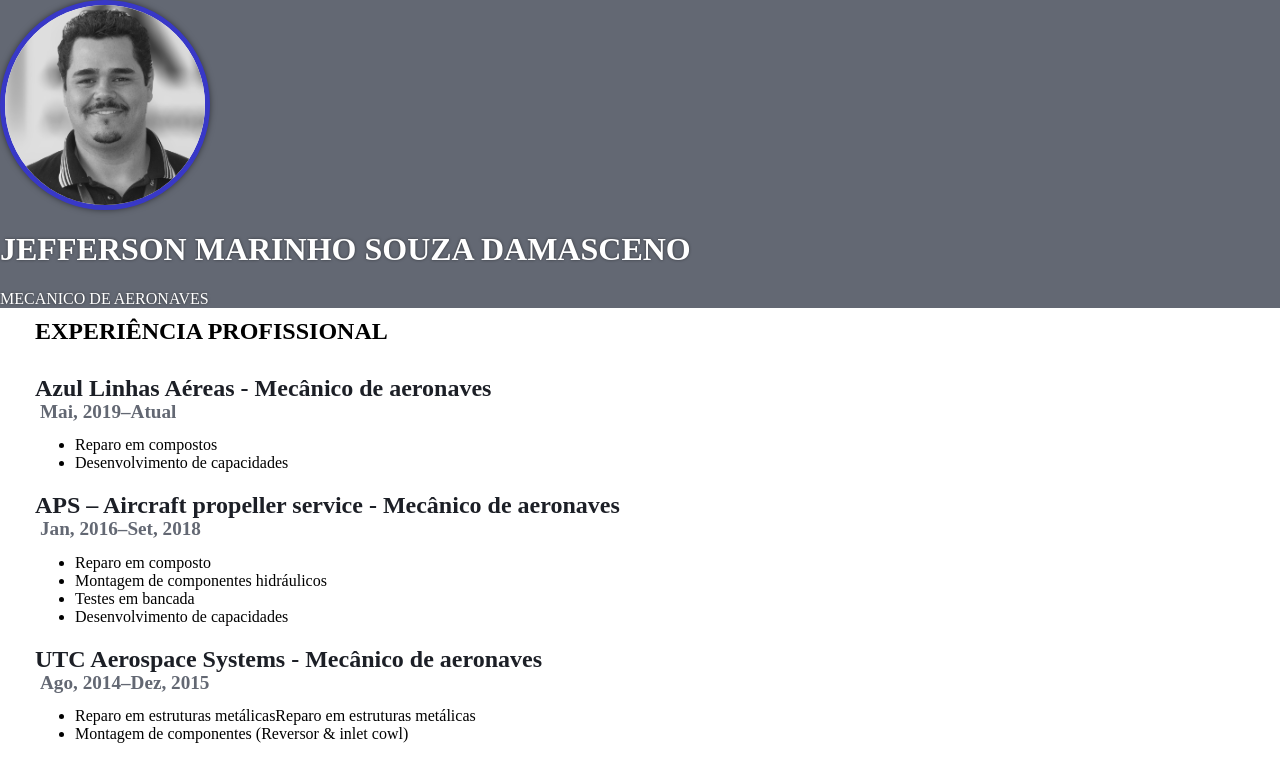
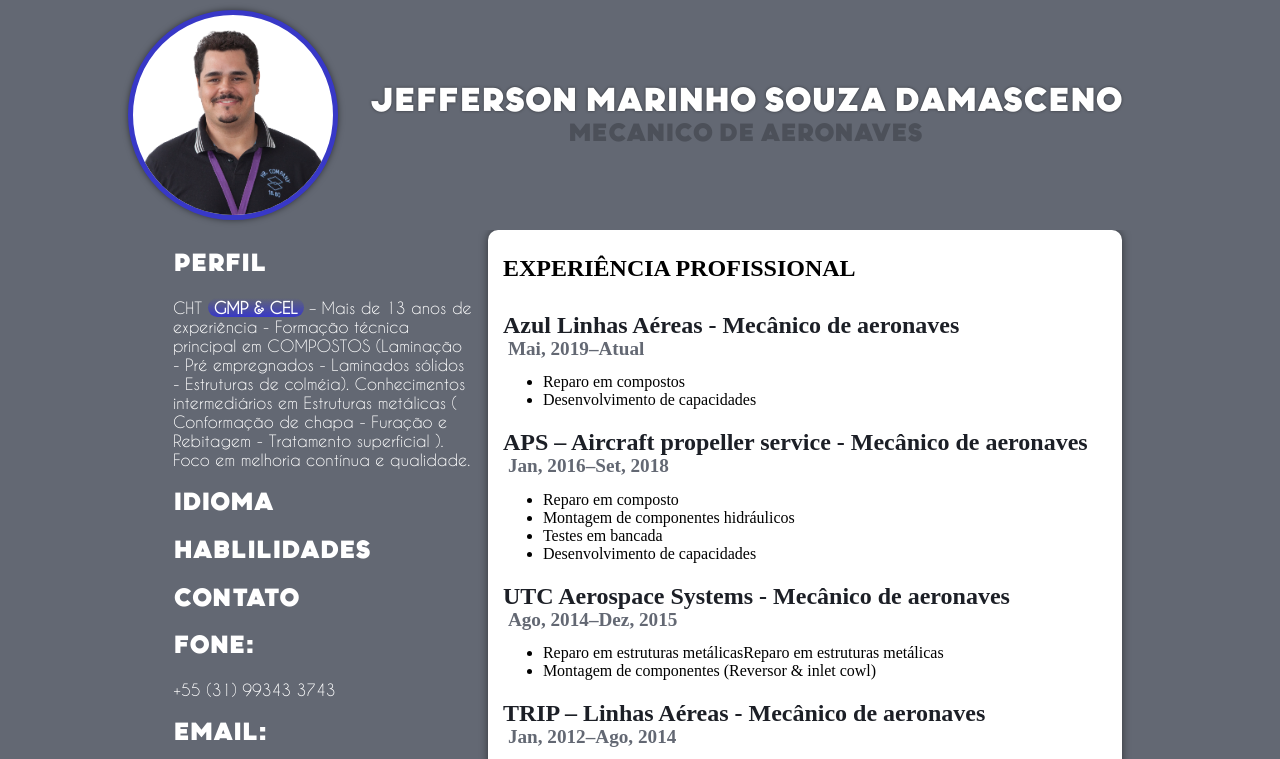
Before and after one commit to jefferson-marinho/curriculo, a plain HTML site: page index.html in a window 1280 px wide. Shown: the top 759 px of the page. Drawn offline with Linux system fonts and the light colour scheme.

Commit message:
atualizacao

```diff
--- a/index.html
+++ b/index.html
@@ -6,6 +6,14 @@
     <meta name="viewport" content="width=device-width, initial-scale=1.0">
     <title>Curriculo - JEFFERSON MARINHO SOUZA DAMASCENO</title>
     <style>
+        @font-face {
+            font-family: cabeca;
+            src: url('fonts/Cavilant.otf');
+        }
+        @font-face {
+            font-family: escrita;
+            src: url('fonts/CaviarDreams.ttf');
+        }
         :root{
 
             font-size: 1em;
@@ -17,19 +25,57 @@
             --cor5: #80848C;
 
         }
-
-
         body{
             background-color: white;
             margin: 0px;
+            border: 0px;
+            padding: 0px;
         }
         header{
             background-color:var(--cor4) ;
             color: white;
             text-shadow: 0px 0px 3px rgba(0, 0, 0, 0.500);
+            display: flex;
+            align-items: center;
+            padding: 10px 5%;
+            justify-content: center;
+            position: sticky;
+            top: 0px;
+            z-index: 2;
         }
         main{
+            display: flex;
             padding: 0px 35px;
+            align-items: flex-start;
+            flex-direction: row-reverse;
+            justify-content: center;
+            background-color: var(--cor4);
+        }
+        article{
+            background-color: #fff;
+            position: relative;
+            max-width: fit-content;
+            padding: 15px;
+            box-shadow: 0px 0px 8px rgba(0, 0, 0, 0.500);
+            border-radius: 10px;
+            z-index: 1;
+        }
+        aside{
+            font-family: escrita;
+            position: sticky;
+            top: 230px;
+            max-width: 300px;
+            padding: 0px 15px;
+            color: #fff;
+        }
+        aside h1{
+            font-family: cabeca; ;
+        }
+        aside strong{
+            background-image: linear-gradient(to top,var(--cor0),transparent);
+            font-weight: bold;
+            padding: 0px 6px;
+            border-radius: 10px;
         }
         article h1{
             margin: 0px;
@@ -58,6 +104,24 @@
             height: 100%;
             border-radius: 50%;
         }
+        #nome{
+            font-family: cabeca, Impact, Haettenschweiler, 'Arial Narrow Bold', sans-serif;
+            border: 0px;
+        }
+        #nome h1{
+            margin: 0px;
+            border: 0px;
+            padding: 0px 30px;
+            text-align: center;
+        }
+        #nome h2{
+            margin: 0px;
+            border: 0px;
+            padding: 0px 30px;
+            color: var(--cor3);
+            text-align: center;
+            text-shadow: none;
+        }
     </style>
 </head>
 <body>
@@ -69,14 +133,14 @@
     <HEADER>
         <div id="foto">
             <picture>
-                <img src="imagens/foto-peq.png" alt="Foto do perfil">
+                <img src="imagens/jefh-color-gde.png" alt="Foto do perfil">
             </picture>
-
         </div>
 
-        <h1>JEFFERSON MARINHO SOUZA DAMASCENO</h1>
-
-        MECANICO DE AERONAVES
+        <div id="nome">
+            <h1>JEFFERSON MARINHO SOUZA DAMASCENO</h1>
+            <h2>MECANICO DE AERONAVES</h2>
+        </div>
     </HEADER>
     <MAIN>
         <article>
```
Also changed, not shown: fonts/CaviarDreams.ttf (added), fonts/CaviarDreams_Bold.ttf (added), fonts/CaviarDreams_BoldItalic.ttf (added), fonts/CaviarDreams_Italic.ttf (added), fonts/Cavilant.otf (added), imagens/foto-pb-gde.png (renamed from imagens/foto-gd.png), imagens/foto-pb-orig.png (renamed from imagens/foto-ori.png), imagens/foto-pb-peq.png (renamed from imagens/foto-peq.png), imagens/jefh-color-gde.png (added), imagens/jefh-color-metade-gde.png (added), imagens/jefh-pb-gde.png (added).
